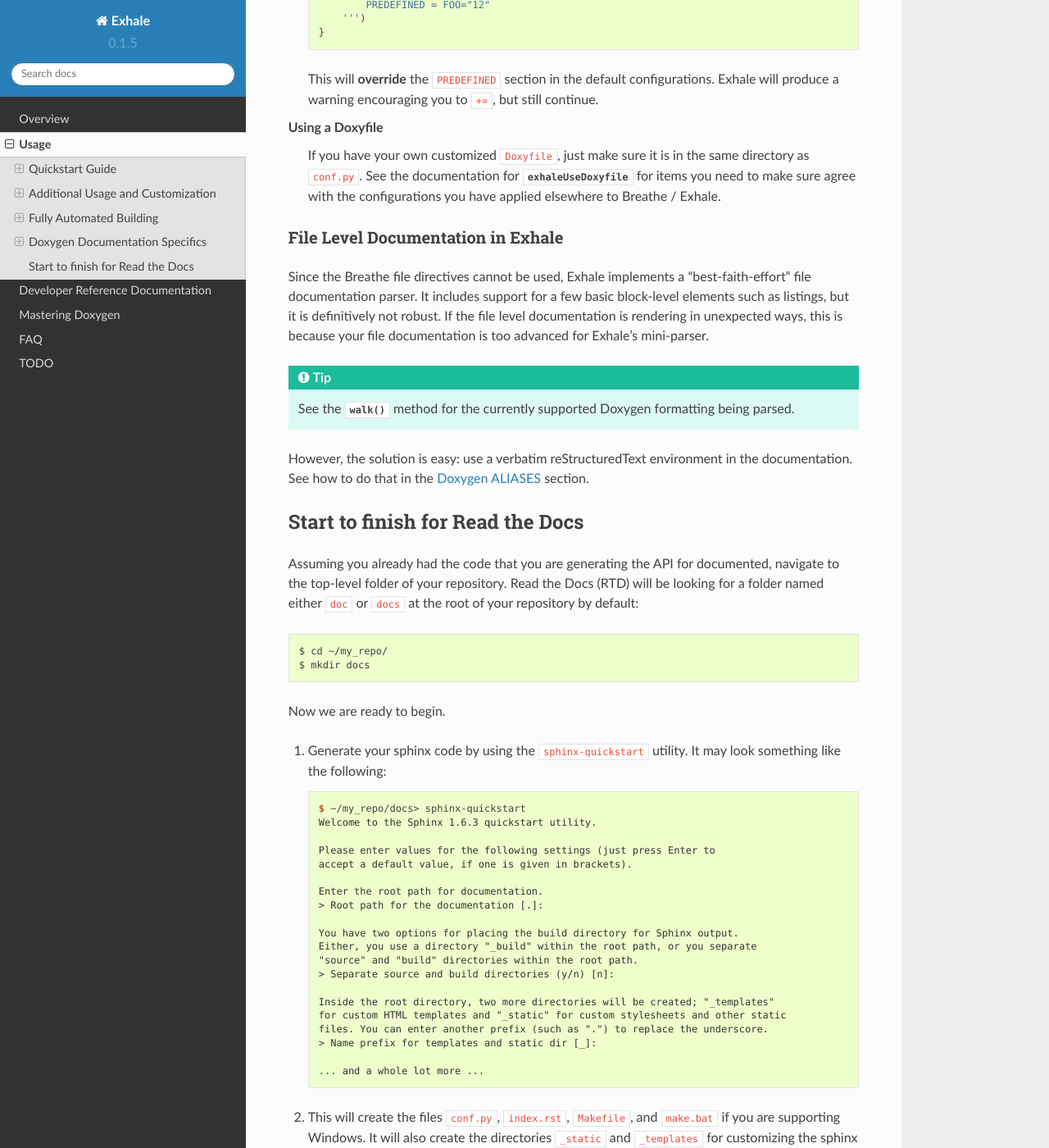
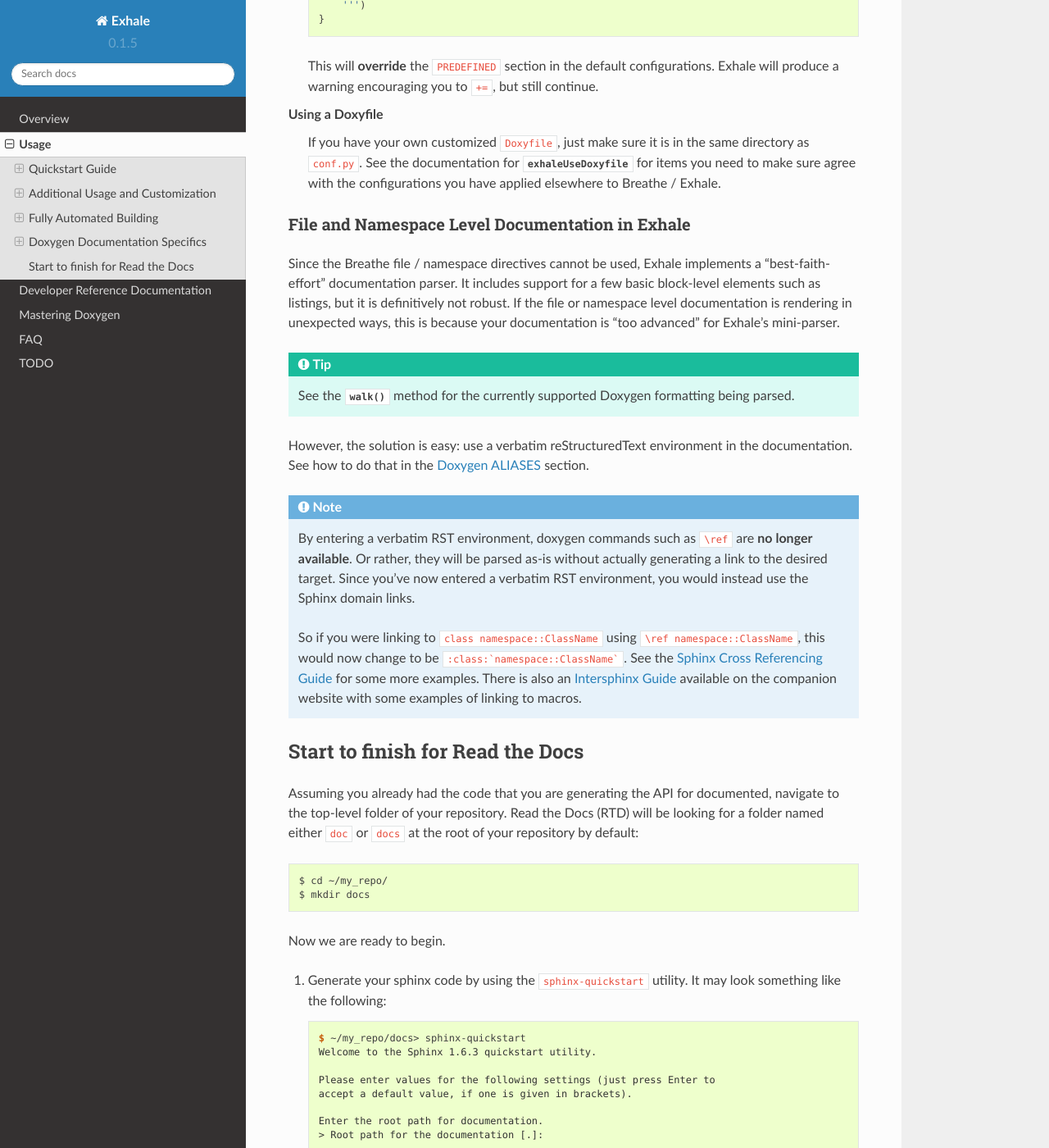
Before and after one commit to svenevs/exhale, a Sphinx documentation site: the page built from docs/usage.rst, in a window 1280 px wide and 1400 px high, scrolled down 17737 px. Shown: the whole window at 82% size. Built offline with Sphinx 7.4.7 and the Read the Docs theme 2.0.0, drawn with Linux system fonts in a browser that asks for light colours; some of the changed text lies outside the part shown.

Commit message:
safer html_safe_name, namespace level documentation
- support decltype in html_safe_name
- reuse file doc parser for namespaces
    - update relevant docs associated with this

````diff
--- a/docs/mastering_doxygen.rst
+++ b/docs/mastering_doxygen.rst
@@ -312,7 +312,7 @@ documenting specific aspects:
 +-----------------+--------------------------------------------------------------------+
 | ``\namespace``  | To document a ``namespace``.                                       |
 +-----------------+--------------------------------------------------------------------+
-| Inline Formatting Supported (see also :ref:`file_level_documentation_in_exhale`)     |
+| Inline Formatting (see :ref:`file_and_namespace_level_documentation_in_exhale`)      |
 +-----------------+--------------------------------------------------------------------+
 | ``\b``          | Bold a single word (e.g. ``\b bold``).                             |
 +-----------------+--------------------------------------------------------------------+
--- a/docs/reference_exhale_configs.rst
+++ b/docs/reference_exhale_configs.rst
@@ -340,13 +340,18 @@ something like this, where special treatment is given to File pages specifically
         2. See the :ref:`using_contents_directives` section.
 
         For File pages, the ``brief`` description of the File (if provided) is included
-        in Section 1 underneath the title.
+        in Section 1 underneath the title.  See
+        :ref:`file_and_namespace_level_documentation_in_exhale`
 
     **Other Pages**
         1. Assuming Exhale was able to infer which file defined a given node, a link to
            the file page that defined it is included here.
 
         2. See the :ref:`using_contents_directives` section.
+
+        For Namespace pages, the ``brief`` description of the Namespace (if provided) is
+        included in Section 1 underneath the title.  See
+        :ref:`file_and_namespace_level_documentation_in_exhale`.
 
 **Section 2**
     **File Pages**
@@ -382,16 +387,14 @@ something like this, where special treatment is given to File pages specifically
 
         Please refer to the :ref:`doxygen_documentaion_specifics` section for potential
         causes, in particular the subsection describing
-        :ref:`file_level_documentation_in_exhale`.
+        :ref:`file_and_namespace_level_documentation_in_exhale`.
 
     **Namespaces**
         No Breathe directives for namespaces are used, as they will cause the same
         problems that the file directives do.
 
-        .. todo::
-
-           I have not explored acquiring namespace documentation from the Doxygen xml.
-           This should be possible, but is currently not implemented.
+        Please refer to the :ref:`file_and_namespace_level_documentation_in_exhale`
+        section.
 
     **Other Pages**
         For all other pages (except for directories, which simply link to subdirectories
--- a/docs/usage.rst
+++ b/docs/usage.rst
@@ -250,16 +250,16 @@ Doxygen Documentation Specifics
    :start-after: begin_doxygen_execution_and_customization
    :end-before:  end_doxygen_execution_and_customization
 
-.. _file_level_documentation_in_exhale:
+.. _file_and_namespace_level_documentation_in_exhale:
 
-File Level Documentation in Exhale
+File and Namespace Level Documentation in Exhale
 ****************************************************************************************
 
-Since the Breathe file directives cannot be used, Exhale implements a
-"best-faith-effort" file documentation parser.  It includes support for a few basic
+Since the Breathe file / namespace directives cannot be used, Exhale implements a
+"best-faith-effort" documentation parser.  It includes support for a few basic
 block-level elements such as listings, but it is definitively not robust.  If the file
-level documentation is rendering in unexpected ways, this is because your file
-documentation is too advanced for Exhale's mini-parser.
+or namespace level documentation is rendering in unexpected ways, this is because your
+documentation is "too advanced" for Exhale's mini-parser.
 
 .. tip::
 
@@ -269,6 +269,24 @@ documentation is too advanced for Exhale's mini-parser.
 However, the solution is easy: use a verbatim reStructuredText environment in the
 documentation.  See how to do that in the :ref:`Doxygen ALIASES <doxygen_aliases>`
 section.
+
+.. note::
+
+   By entering a verbatim RST environment, doxygen commands such as ``\ref`` are **no
+   longer available**.  Or rather, they will be parsed as-is without actually generating
+   a link to the desired target.  Since you've now entered a verbatim RST environment,
+   you would instead use the Sphinx domain links.
+
+   So if you were linking to ``class namespace::ClassName`` using
+   ``\ref namespace::ClassName``, this would now change to be
+   ``:class:`namespace::ClassName```.  See the `Sphinx Cross Referencing Guide <cross_>`_
+   for some more examples.  There is also an `Intersphinx Guide <intersphinx_>`_
+   available on the companion website with some examples of linking to macros.
+
+.. _cross: http://www.sphinx-doc.org/en/stable/domains.html#cross-referencing-syntax
+
+.. _intersphinx: http://my-favorite-documentation-test.readthedocs.io/en/latest/using_intersphinx.html
+
 
 Start to finish for Read the Docs
 ----------------------------------------------------------------------------------------
````
Also changed, not shown: 2 other files.
